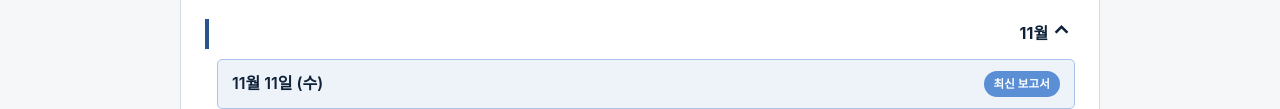
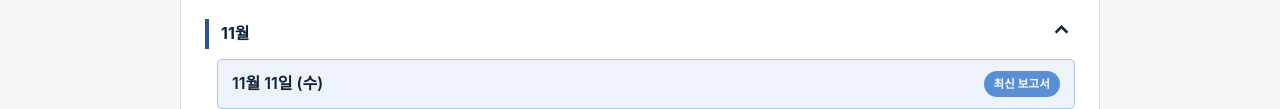
Before and after one commit to hyemin9494/ai, a plain HTML site: page index.html in a window 1280 px wide. Shown: the part 215-324 px from the top of the page. Drawn offline with Linux system fonts and the light colour scheme.

Commit message:
style.css 업데이트

```diff
--- a/css/style.css
+++ b/css/style.css
@@ -119,7 +119,7 @@ main.container {
   overflow: hidden;
   background: var(--white);
   border: 1px solid var(--gray-300);
-  border-radius: 4px;
+  border-radius: 12px;
   box-shadow: 0 1px 2px rgba(15, 33, 56, 0.04);
 }
 
@@ -212,16 +212,17 @@ main.container {
 }
 
 .month-toggle {
-  display: inline-flex;
+  display: flex;
   align-items: center;
-  justify-content: center;
-  flex-shrink: 0;
-  margin-left: auto;
-  padding: 2px 0 2px 8px;
+  justify-content: space-between;
+  width: calc(100% + 12px);
+  margin-left: -12px;
+  padding: 2px 0 2px 12px;
   border: 0;
   background: transparent;
   color: inherit;
   font: inherit;
+  text-align: left;
   cursor: pointer;
 }
 
```
